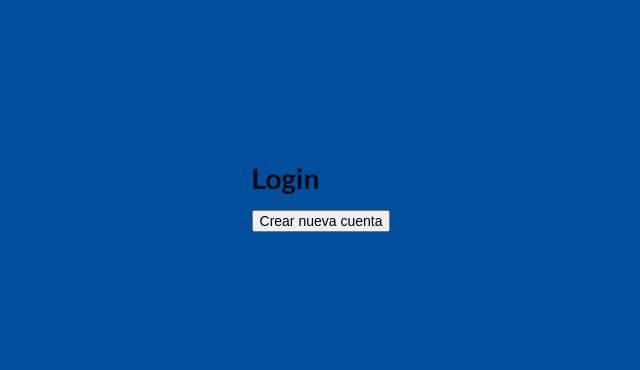
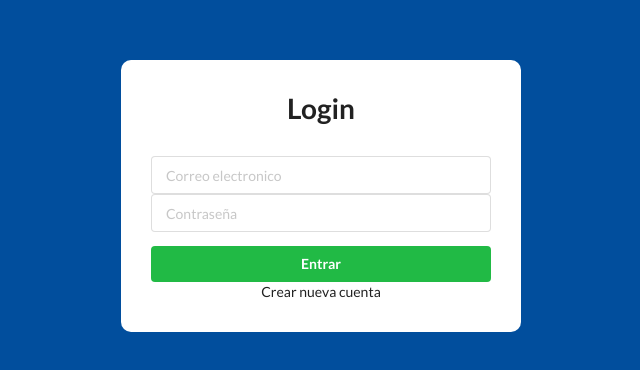
Before and after one commit to jfernandezgutierrez/GestorDeNominas, a Vue app: page / in a window 1280 px wide. Shown: the part 204-574 px from the top of the page, without its empty margins (319-959 px from the left). Built offline with nearby package versions, Linux system fonts and the light colour scheme; no server answers.

Commit message:
Login de usuarios en firebase

```diff
--- a/src/components/Auth/Login.vue
+++ b/src/components/Auth/Login.vue
@@ -1,17 +1,105 @@
 <template>
   <div class="login">
     <h1>Login</h1>
-    <button @click="changeForm">Crear nueva cuenta</button>
+    <form class="ui form" @submit.prevent="onLogin">
+      <div class="field">
+        <input
+          type="text"
+          placeholder="Correo electronico"
+          v-model="formData.email"
+          :class="{ error: formError.email }"
+        />
+        <input
+          type="password"
+          placeholder="Contraseña"
+          v-model="formData.password"
+          :class="{ error: formError.password }"
+        />
+      </div>
+      <button
+        type="submit"
+        class="ui button positive fluid"
+        :class="{ loadin }"
+      >
+        Entrar
+      </button>
+    </form>
+    <p @click="changeForm">Crear nueva cuenta</p>
   </div>
 </template>
 
 <script>
+import { ref } from "vue";
+import * as Yup from "yup";
+import { auth } from "../../utils/firebase";
 export default {
   name: "Login",
   props: {
     changeForm: Function,
   },
+  setup() {
+    let formData = {};
+    let formError = ref({});
+    let loading = ref(false);
+    const schemaForm = Yup.object().shape({
+      email: Yup.string().email(true).required(true),
+      password: Yup.string().required(true),
+    });
+    const onLogin = async () => {
+      loading.value = true;
+      formError.value = {};
+      try {
+        console.log("Iniciando sesion");
+        await schemaForm.validate(formData, { abortEarly: false });
+        try {
+          const { email, password } = formData;
+          await auth.signInWithEmailAndPassword(email, password);
+          console.log("Todo ok");
+        } catch (err) {
+          console.log(err);
+        }
+      } catch (err) {
+        err.inner.forEach((error) => {
+          formError.value[error.path] = error.message;
+        });
+      }
+      loadin.value = false;
+    };
+    return {
+      formData,
+      onLogin,
+      formError,
+      loading,
+    };
+  },
 };
 </script>
 
-<style></style>
+<style lang="scss" scoped>
+.login {
+  background-color: #fff;
+  padding: 30px;
+  box-shadow: 0px 0px 0px 38px -5px rgba(0, 0, 0, 0.45);
+  width: 400px;
+  border-radius: 10px;
+
+  h1 {
+    text-align: center;
+    margin-bottom: 30px;
+  }
+  form {
+    input.error {
+      border-color: #faa;
+      background-color: #ffeded;
+    }
+  }
+  p {
+    text-align: center;
+    margin-top: 30;
+    &:hover {
+      cursor: pointer;
+      opacity: 0.6;
+    }
+  }
+}
+</style>
```
